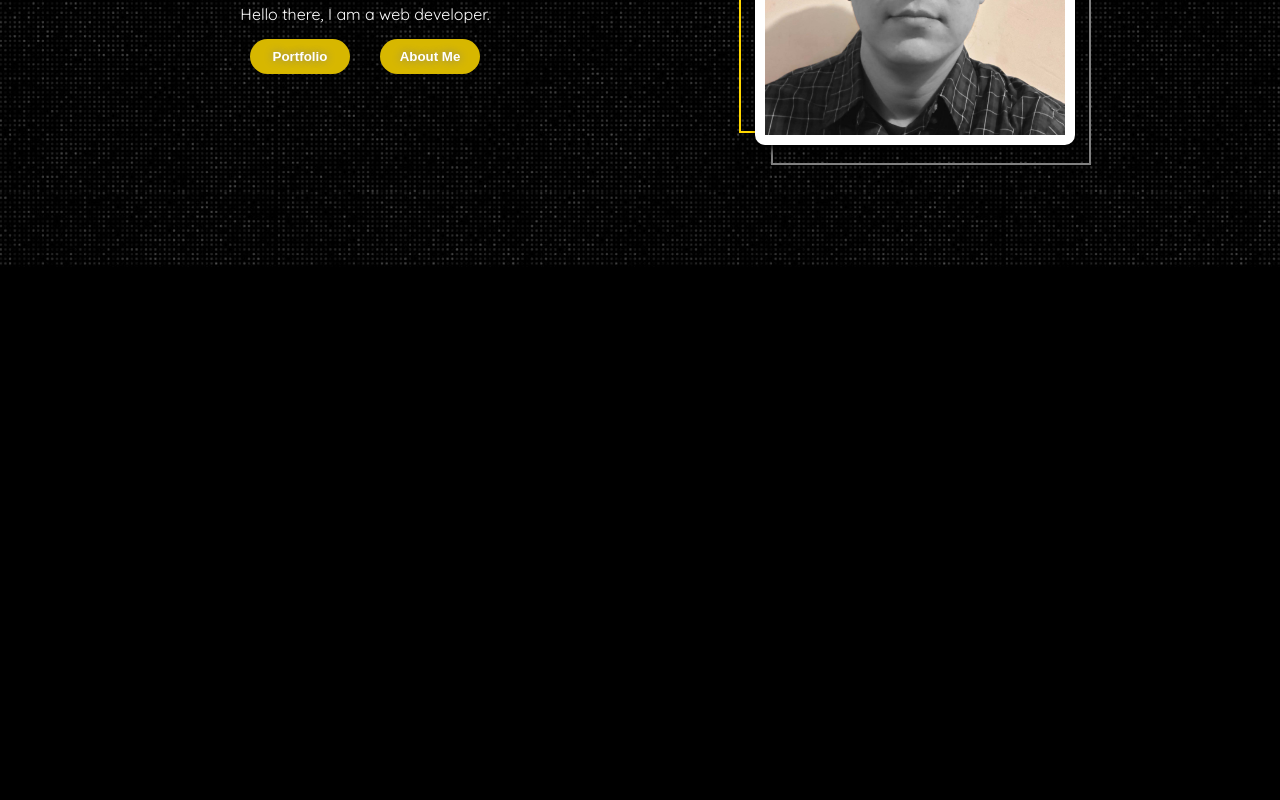
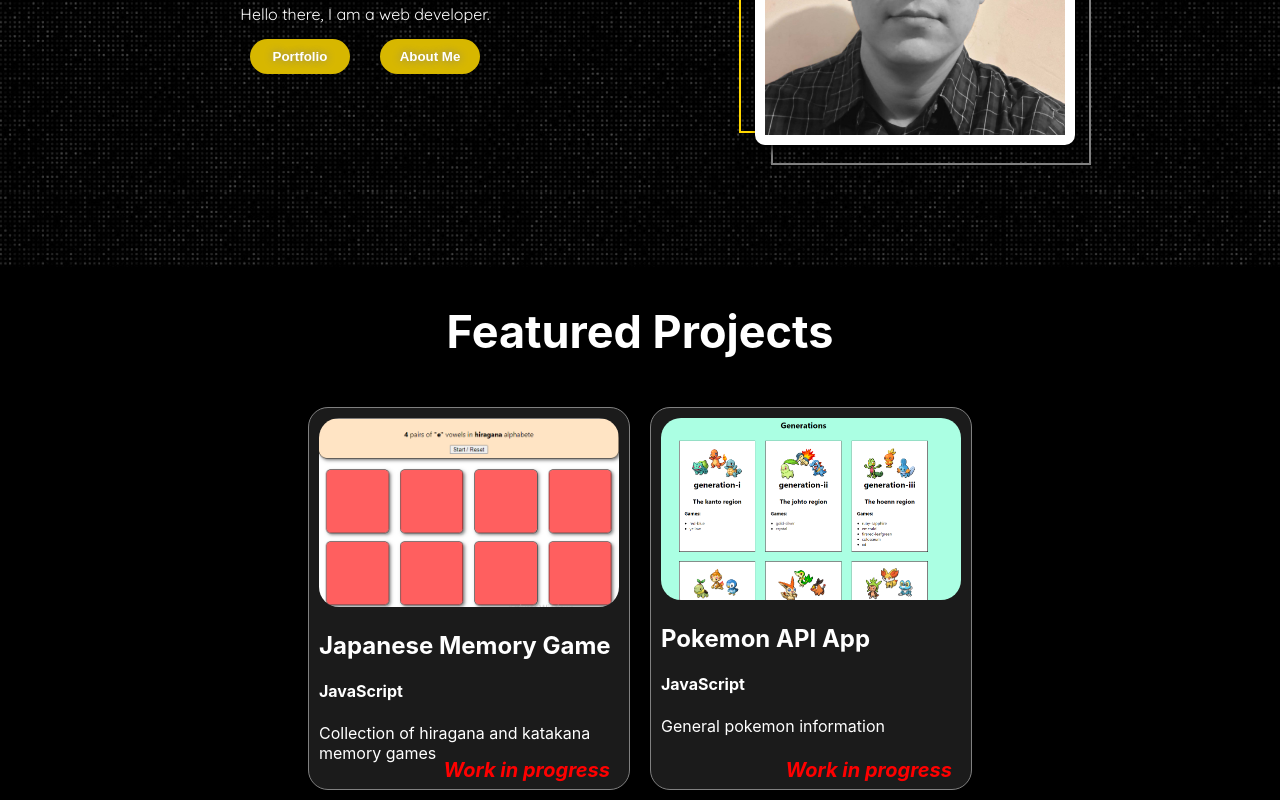
Before and after one commit to AwesomeRaicho/portfolio, a React (Create React App) app: page / in a window 1280 px wide. Shown: the part 350-1150 px from the top of the page. Before the commit the page ends 800 px from the top, so only its background shows below. Built offline with nearby package versions, Linux system fonts and the light colour scheme.

Commit message:
add home hero, created seperation page and components, added featured projects

```diff
--- a/src/App.css
+++ b/src/App.css
@@ -14,18 +14,12 @@ body{
 
 /* ===== PAGES ===== */
 
-.home-container{
-}
-.about-container{
-  display: flex;
-  justify-content: center;
-  align-items: center;
-}
+
 
 
 /* ====== PROJECT LINKS ====== */
 
-.link{
+/* .link{
   text-decoration: none;
   margin-top: 30px;
   margin-left: 30px;
@@ -55,4 +49,4 @@ body{
   font-size: 20px;
   font-weight: 700;
   color: red;
-}
+} */
--- /dev/null
+++ b/src/components/featured-projects.jsx
@@ -0,0 +1,56 @@
+import React from 'react';
+import styled from 'styled-components';
+import ProjectLink from '../components/project-link';
+import Projects from '../project-data';
+
+
+
+
+const FeaturedProjects = () => {
+
+  const featuredProjects = Projects.filter((project)=>{
+    return project.featured === true;
+  })
+
+
+  return (
+    <Wrapper>
+      <div className="section-center">
+        <h2 className='section-title'>Featured Projects</h2>
+        <div className="projects-container">
+          {featuredProjects.map((project)=>{
+            return <ProjectLink key={project.id} {...project} className='project-link'/>
+          })}
+        </div>
+
+      </div>
+    </Wrapper>
+  )
+}
+
+
+
+const Wrapper = styled.section`
+
+.section-center{
+  max-width: 1200px;
+  margin: auto;
+  position: relative;
+}
+
+.section-title{
+  color: white;
+  text-align: center;
+  font-size: 45px;
+}
+.projects-container{
+  display: flex;
+  flex-wrap: wrap;
+  justify-content: center;
+  align-items: stretch;
+
+}
+
+`
+
+export default FeaturedProjects;
--- a/src/components/navigation.component.jsx
+++ b/src/components/navigation.component.jsx
@@ -62,7 +62,7 @@ const Wrapper = styled.section`
 }
 
 .logo{
-  margin-left: 0px;
+  margin-left: 30px;
   font-size: 30px;
   font-family: 'Quicksand', sans-serif;
   font-weight: 900;
--- a/src/components/project-link.jsx
+++ b/src/components/project-link.jsx
@@ -1,11 +1,14 @@
 import React from 'react';
 import { Link } from 'react-router-dom';
+import styled from 'styled-components';
 
-const ProjectLink = (item) => {
 
-    const {name, lenguage, wip, description, url, img} = item
+const ProjectLink = (props) => {
+
+    const {name, lenguage, wip, description, url, img} = props;
 
   return (
+    <Wrapper className='link-container'>
         <Link to={url} target={'_blank'} className='link'>
             <div className='project-container'>
                 <img src={img} alt={name} className='project-img'/>
@@ -15,10 +18,58 @@ const ProjectLink = (item) => {
                 <div className='working-project'>
                     {wip && <i >Work in progress</i>  }
                 </div>
-
             </div>
         </Link>
+    </Wrapper>
   )
 }
 
+const Wrapper = styled.div`
+
+
+
+.link{
+  text-decoration: none;
+  display: flex;
+  align-items: stretch;
+  height: 100%;
+}
+
+.project-container{
+    border: solid 1px gray;
+    border-radius: 20px;
+    padding: 10px;
+    margin: 10px;
+    width: 300px;
+    color: white;
+    background-color: g;
+    position: relative;
+    background-color: #1b1b1b;
+}
+
+.project-img{
+  width: 100%;
+  border-radius: 20px;
+}
+
+.working-project{
+  font-size: 20px;
+  font-weight: 700;
+  text-align: center;
+  position: absolute;
+  right: 5%;
+  bottom: 1%;
+  color: red;
+  padding: 3px;
+  border-radius: 50px;
+
+}
+
+
+
+`
+
+
+
+
 export default ProjectLink;
--- a/src/pages/home.jsx
+++ b/src/pages/home.jsx
@@ -1,17 +1,18 @@
 import React from 'react';
-import ProjectLink from '../components/project-link';
+//import ProjectLink from '../components/project-link';
 import HomeHero from '../components/homeHero'
+import FeaturedProjects from '../components/featured-projects';
 
-import { useGlobalContext } from '../context';
+//import { useGlobalContext } from '../context';
 
 const Home = () => {
 
-  const {projects} = useGlobalContext();
+  //const {projects} = useGlobalContext();
 
   return (
     <div className='home-container'>
       <HomeHero/>
-
+      <FeaturedProjects/>
     </div>
   )
 };
--- a/src/project-data.js
+++ b/src/project-data.js
@@ -5,7 +5,9 @@ const Projects = [
         wip: true,
         description: 'Collection of hiragana and katakana memory games',
         img: 'images/memory-game.PNG',
-        url: 'https://hiragana-katakana-games.netlify.app/'
+        url: 'https://hiragana-katakana-games.netlify.app/',
+        featured: true,
+        id: 1
     },
     {
         name: 'Pokemon API App',
@@ -13,7 +15,9 @@ const Projects = [
         wip: true,
         description: 'General pokemon information',
         img: 'images/pokemon-api-screen.PNG',
-        url: 'https://awesomeraicho-pokemon-app.netlify.app/'
+        url: 'https://awesomeraicho-pokemon-app.netlify.app/',
+        featured: true,
+        id: 2
     },
 ]
 
```
